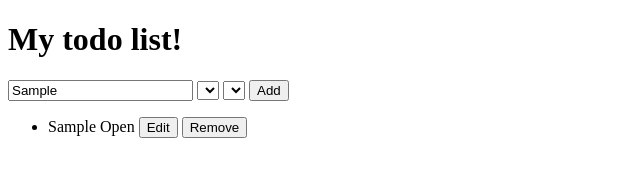
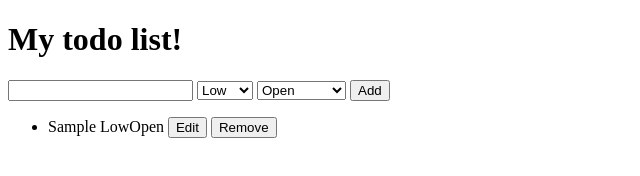
Before and after one commit to vzhabchyk/TODO_List, a plain HTML site: page index.html in a window 1280 px wide. Both pictures are taken after typing "Sample" into the empty fields and a click on the button "Add". Shown: the whole page, without its empty margins (0-640 px from the left). Drawn offline with Linux system fonts and the light colour scheme.

Commit message:
third commit

```diff
--- a/index.html
+++ b/index.html
@@ -4,6 +4,7 @@
   <meta charset="UTF-8">
   <meta http-equiv="X-UA-Compatible" content="IE=edge">
   <meta name="viewport" content="width=device-width, initial-scale=1.0">
+  <link rel="stylesheet" href="./styles/style.css">
   <title>ToDo List</title>
 </head>
 <body>
@@ -14,6 +15,10 @@
       <select name="priority" class="todo-list-form__priority"></select>
       <select name="status" class="todo-list-form__status"></select>
       <input type="button" class="todo-list-form__btn-add" value="Add">
+      <div class="hidden todo-list-form__edit-btns">
+        <input type="button" value="Save">
+        <input type="button" value="Cancel">
+      </div>
     </form>
     <ul class="todo-list-items"></ul>
   </div>
--- a/js/app.js
+++ b/js/app.js
@@ -1,23 +1,36 @@
+'use strict';
+
 const toDoList = [];
 const toDoForm = document.forms[0];
+
+
+function editToDo() {
+
+}
 
 document.getElementsByClassName('todo-list-form__btn-add')[0].addEventListener('click', function () {
   const newToDo = toDoForm.todo.value;
   if (newToDo) {
     const newToDoPriority = toDoForm.priority.value;
-    toDoList.push({
+    const newToDoStatus = toDoForm.status.value;
+    const toDoObj = {
       text: newToDo,
       priority: newToDoPriority,
-      status: 'Open'
-    });
+      status: newToDoStatus,
+    }
+
     const toDoListItems = document.getElementsByClassName('todo-list-items')[0];
     const toDoListItem = document.createElement('li');
     toDoListItem.classList.add('todo-list-items__item');
+
     toDoListItem.innerHTML = `
-      ${newToDo} <span>${newToDoPriority}</span><span>${'Open'}</span>
+      ${newToDo} <span>${newToDoPriority}</span><span>${newToDoStatus}</span>
       <button data-attr="edit">Edit</button>
       <button data-attr="remove">Remove</button>
     `;
+
+    toDoForm.todo.value = '';
+
     toDoListItem.addEventListener('click', function(event){
         if (event.target.tagName !== 'BUTTON') {
           return;
@@ -34,13 +47,13 @@ document.getElementsByClassName('todo-list-form__btn-add')[0].addEventListener('
   }
 });
 
-function fillSelect() {
-  const selectPriorities = document.getElementsByClassName('todo-list-form__priority')[0];
-  for (let i = 0; i < data.priorities.length; i++) {
+function fillSelect(dataArray, className) {
+  const select = document.getElementsByClassName(className)[0];
+  for (let i = 0; i < dataArray.length; i++) {
     const option = document.createElement('option');
-    option.setAttribute('value', data.priorities[i]);
-    option.innerHTML = data.priorities[i];
-    selectPriorities.appendChild(option);
+    option.setAttribute('value', dataArray[i]);
+    option.innerHTML = dataArray[i];
+    select.appendChild(option);
   }
 }
 
@@ -48,7 +61,8 @@ function getData() {
   fetch('./data.json')
     .then((response) => response.json())
     .then((data) => {
-
+      fillSelect(data.priorities, 'todo-list-form__priority');
+      fillSelect(data.statuses, 'todo-list-form__status');
     })
 }
 getData();
--- /dev/null
+++ b/styles/style.css
@@ -0,0 +1,3 @@
+.hidden {
+  display: none;
+}
```
